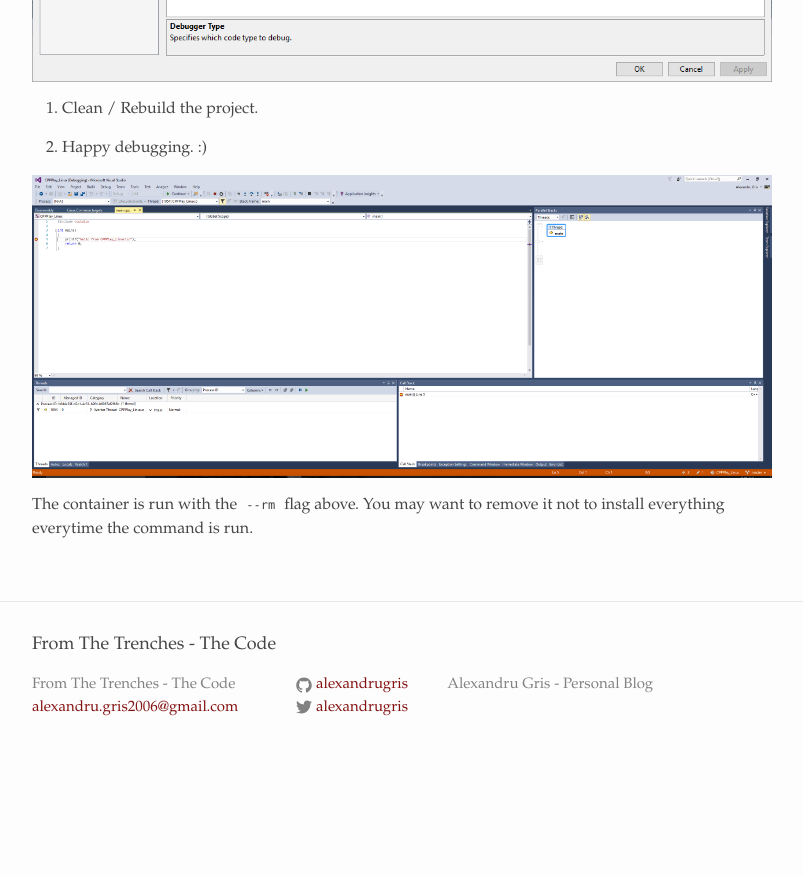
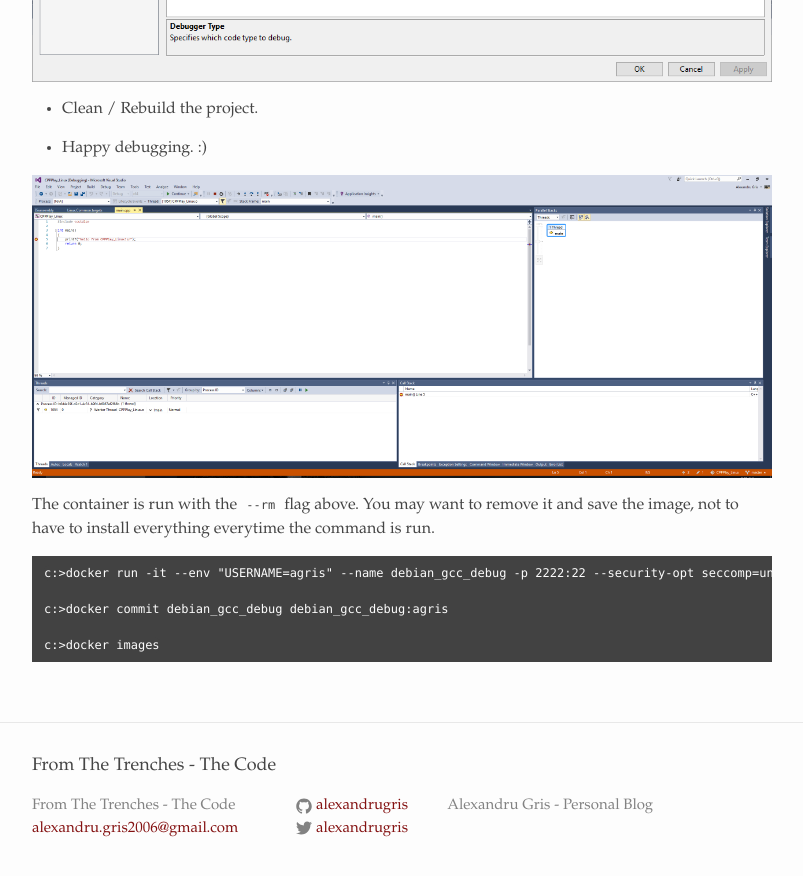
Before and after one commit to alexandrugris/my-jekyll-tech-blog, a Jekyll site: the page built from MyBlog/_posts/2017-02-25-Docker-Containers - 2.markdown, in a window 1280 px wide and 900 px high, scrolled down 5466 px. Shown: the top 876 px of the window, without its empty margins (238-1041 px from the left). Built offline with Jekyll 4.4.1, drawn with Linux system fonts in a browser that asks for light colours; before the commit the page ends 6245 px from its top, so only the background shows below that.

Commit message:
with save image

````diff
--- a/MyBlog/_posts/2017-02-25-Docker-Containers - 2.markdown
+++ b/MyBlog/_posts/2017-02-25-Docker-Containers - 2.markdown
@@ -88,20 +88,28 @@ docker run -it --rm -p 2222:22 --security-opt seccomp=unconfined
 
 ![Running the command above]({{site.url}}/assets/docker_2_8.png)
 
-2. Type Linux password when prompted.
+- Type Linux password when prompted.
 
-3. Create a Visual C++ for Linux project. Set connection to localhost on port 2222 (forwarded 22, the default sshd port, from the container)
+- Create a Visual C++ for Linux project. Set connection to localhost on port 2222 (forwarded 22, the default sshd port, from the container)
 
 ![Visual Studio Project Config]({{site.url}}/assets/docker_2_5.png)
 
-4. Set the debugger type to gdb.
+- Set the debugger type to gdb.
 
 ![Visual Studio Project Config]({{site.url}}/assets/docker_2_6.png)
 
-5. Clean / Rebuild the project.
+- Clean / Rebuild the project.
 
-6. Happy debugging. :)
+- Happy debugging. :)
 
 ![Visual Studio Project Config]({{site.url}}/assets/docker_2_7.png)
 
-The container is run with the `--rm` flag above. You may want to remove it not to install everything everytime the command is run.
+The container is run with the `--rm` flag above. You may want to remove it and save the image, not to have to install everything everytime the command is run.
+
+```
+c:>docker run -it --env "USERNAME=agris" --name debian_gcc_debug -p 2222:22 --security-opt seccomp=unconfined debian bash -c "echo sshd: ALL >> /etc/hosts.allow && apt-get update && apt-get install -y openssh-server g++ gdb gdbserver && mkdir /home/$USERNAME && useradd -d /home/$USERNAME $USERNAME && passwd $USERNAME && /etc/init.d/ssh restart && chown -hR $USERNAME /home/$USERNAME && bash"
+
+c:>docker commit debian_gcc_debug debian_gcc_debug:agris
+
+c:>docker images
+```
````
Also changed, not shown: other parts of MyBlog/_posts/2017-02-25-Docker-Containers - 2.markdown (+1 -1 lines).
